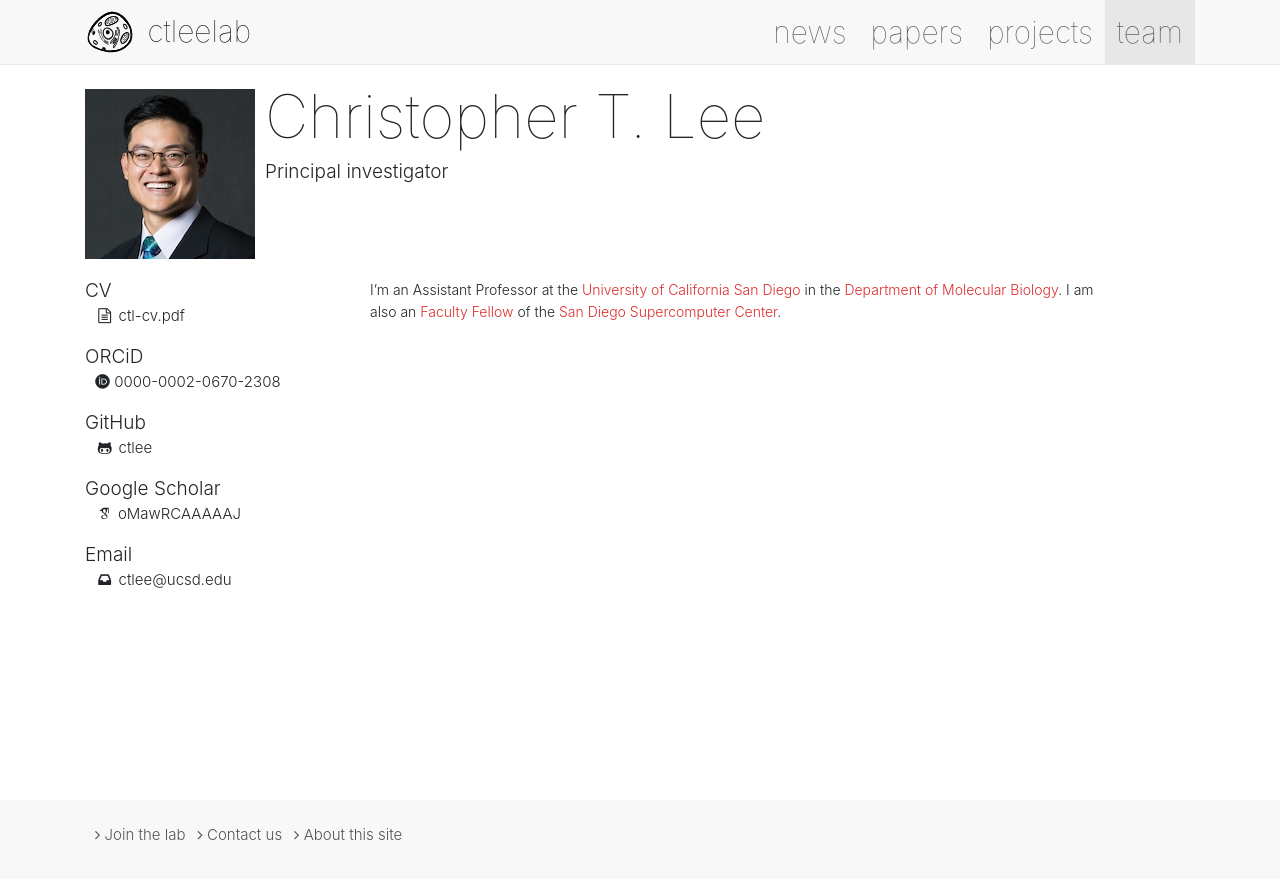
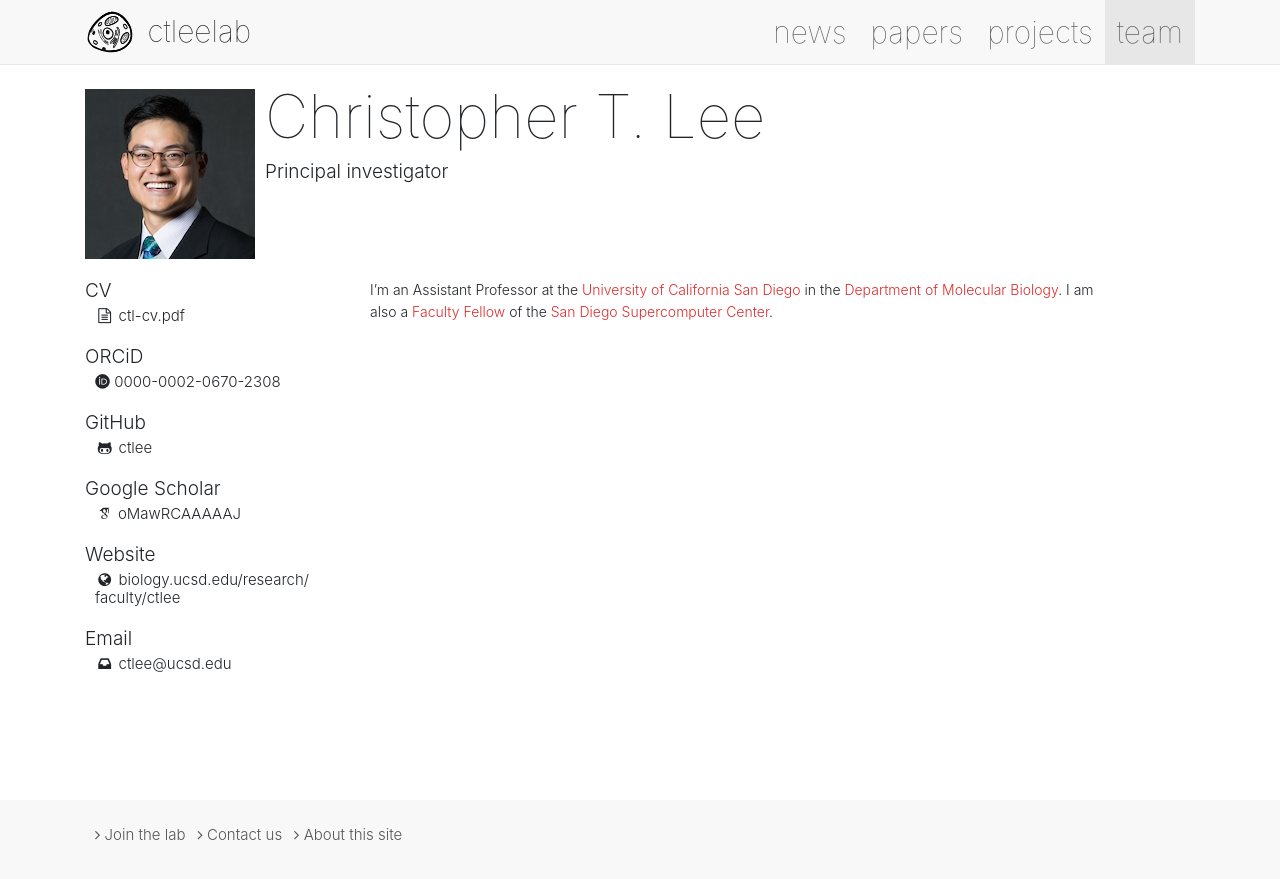
Before and after one commit to ctleelab/bulletin, a Jekyll site: the page built from team/_posts/2024-07-01-chris-lee.md, in a window 1280 px wide. Shown: the top 879 px of the page. Built offline with Jekyll 4.4.1, drawn with Linux system fonts in a browser that asks for light colours; some web fonts are replaced.

Commit message:
Update ctl
Signed-off-by: Christopher T. Lee <ctlee@ucsd.edu>

```diff
--- a/team/_posts/2024-07-01-chris-lee.md
+++ b/team/_posts/2024-07-01-chris-lee.md
@@ -7,11 +7,11 @@ twitter:
 github: ctlee
 scholar: oMawRCAAAAAJ
 orcid: 0000-0002-0670-2308
-website:
+website: https://biology.ucsd.edu/research/faculty/ctlee
 image: /images/team/chris-lee.jpg
 cv: /pdfs/team/ctl-cv.pdf
 email: ctlee@ucsd.edu
 alumni: false
 ---
 
-I'm an Assistant Professor at the [University of California San Diego](https://www.ucsd.edu) in the [Department of Molecular Biology](https://biology.ucsd.edu/research/academic-departments/mb/index.html). I am also an [Faculty Fellow](https://www.sdsc.edu/collaborate/uc_ucsd_researchers.html) of the [San Diego Supercomputer Center](https://www.sdsc.edu/).
+I'm an Assistant Professor at the [University of California San Diego](https://www.ucsd.edu) in the [Department of Molecular Biology](https://biology.ucsd.edu/research/academic-departments/mb/index.html). I am also a [Faculty Fellow](https://www.sdsc.edu/collaborate/uc_ucsd_researchers.html) of the [San Diego Supercomputer Center](https://www.sdsc.edu/).
```
Also changed, not shown: 1 other file.
